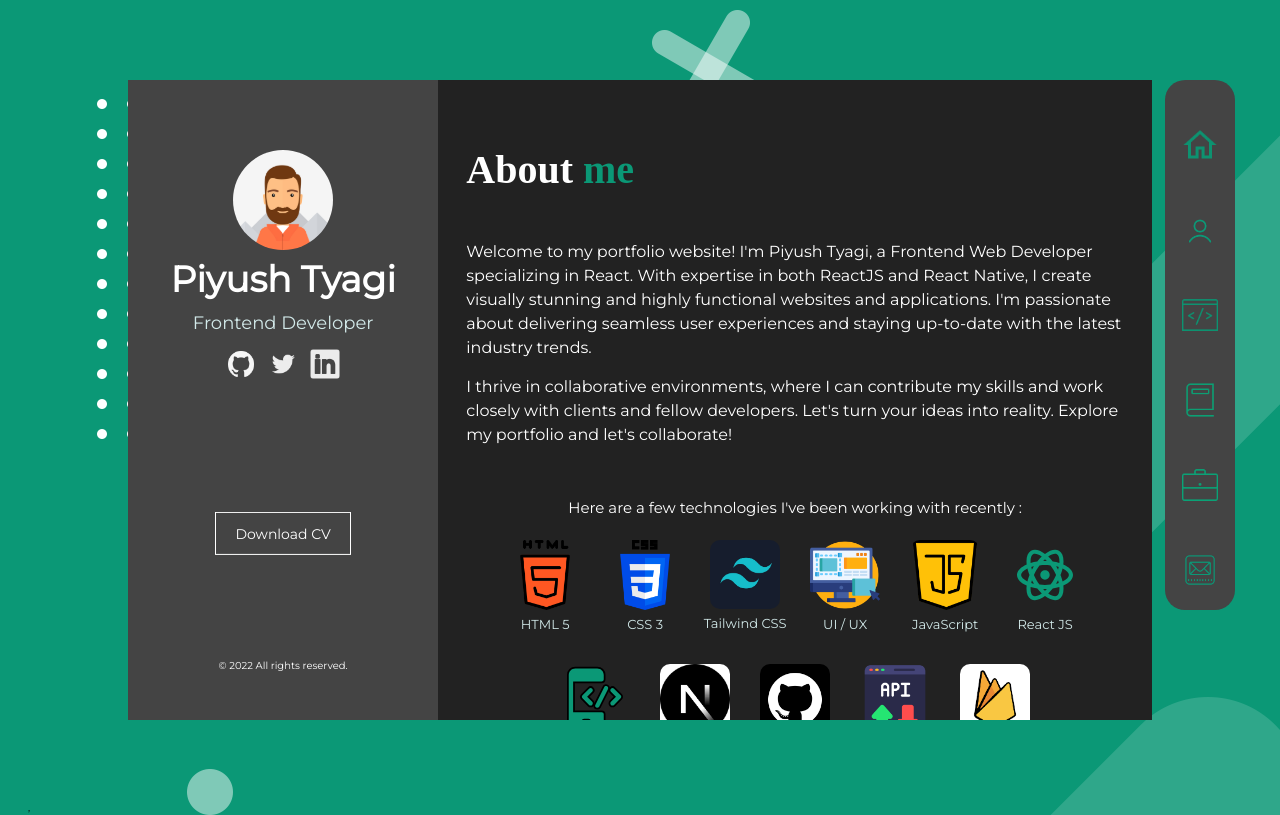
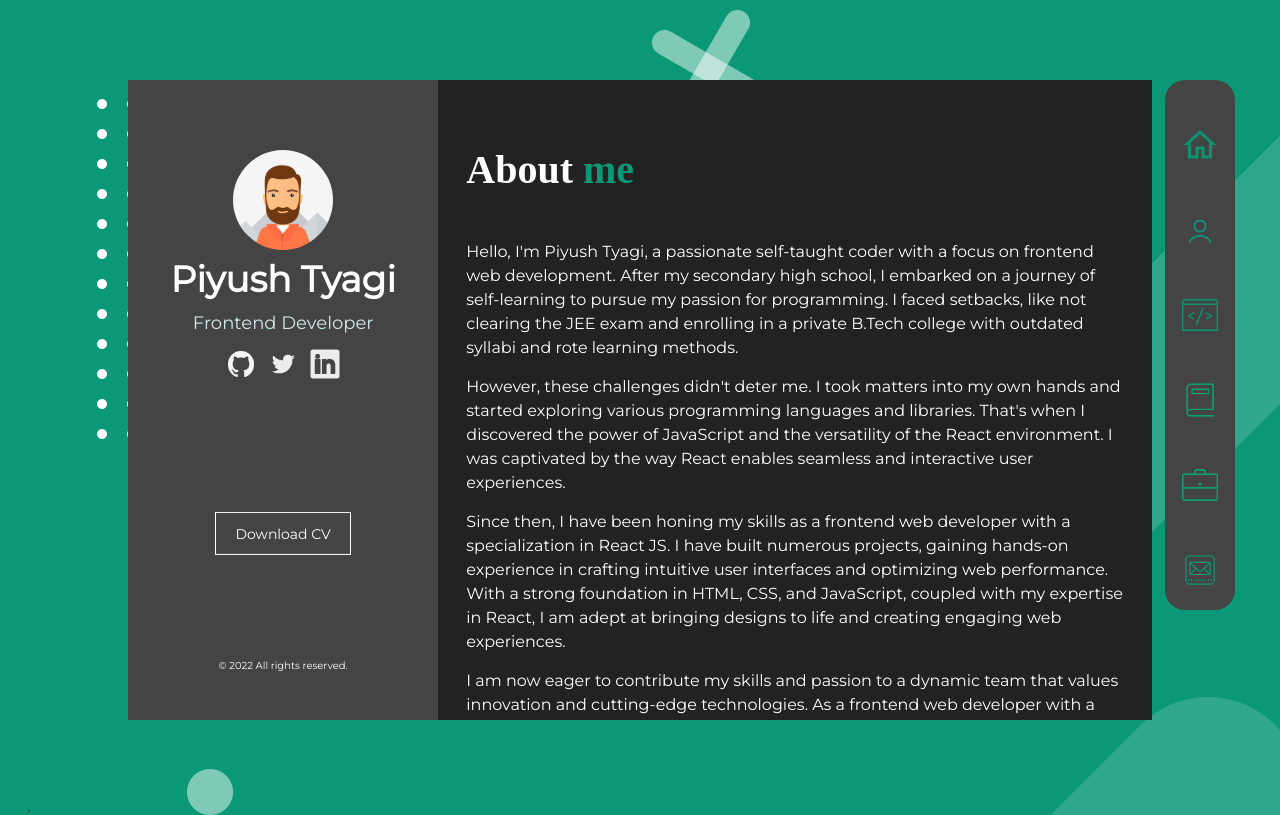
Before and after one commit to Piyush-45/Portfolio, a React (Vite) app: page /about in a window 1280 px wide. Built offline with nearby package versions, Linux system fonts and the light colour scheme.

Commit message:
resume and about section updated

```diff
--- a/src/Components/Sidebar.jsx
+++ b/src/Components/Sidebar.jsx
@@ -42,7 +42,7 @@ const Sidebar = () => {
           </li>
         </ul>
       </div>
-      <a href="https://github.com/Piyush-45" className="cv_btn">
+      <a href="https://drive.google.com/file/d/17zUvt6rsKVO0ERnZPqX6b8LY8LYV8bzo/view?usp=sharing" target="_blank" className="cv_btn">
         Download CV
       </a>
       <div className="copyright">© 2022 All rights reserved.</div>
--- a/src/Pages/About.jsx
+++ b/src/Pages/About.jsx
@@ -12,7 +12,7 @@ import webdesign from "../images/web design.png";
 import firebase from "../images/firebase2.png";
 import nextjs from "../images/next js.png";
 import MobileMenu from "../Components/MobileMenu";
-import native from "../images/native1.svg"
+import native from "../images/native1.svg";
 const About = () => {
   return (
     <>
@@ -78,7 +78,7 @@ const About = () => {
         Download CV
       </a> */}
         <div className="resume_container">
-          <a href="https://github.com/Piyush-45" className="cv_btn about-cv">
+          <a href="https://drive.google.com/file/d/17zUvt6rsKVO0ERnZPqX6b8LY8LYV8bzo/view?usp=sharing" target="_blank"  className="cv_btn about-cv">
             Download CV
           </a>
         </div>
@@ -91,15 +91,23 @@ const About = () => {
 const AboutmeTop = () => {
   return (
     <>
-      {aboutme.map(({ aboutme_p1, aboutme_p2 }) => {
+      {aboutme.map(
+        ({ aboutme_p1, aboutme_p2, aboutme_p3, aboutme_p4, aboutme_p5 }) => {
           return (
             <div className="text_about_me">
               <div className="about_p_1">{aboutme_p1}</div>
               <br />
               <div className="about_p_2">{aboutme_p2}</div>
+              <br />
+              <div className="about_p_1">{aboutme_p3}</div>
+              <br />
+              <div className="about_p_1">{aboutme_p4}</div>
+              <br />
+              <div className="about_p_1">{aboutme_p5}</div>
             </div>
           );
-      })}
+        }
+      )}
     </>
   );
 };
--- a/src/Pages/Contact.jsx
+++ b/src/Pages/Contact.jsx
@@ -88,7 +88,7 @@ const Contact = () => {
                   />
                 </motion.div>
 
-                <motion.div className="msg-half" initial={{opacity:0, x:100}} animate={{x:0, opacity:1}} transition={{duration:2}}>
+                <motion.div className="msg-half" initial={{opacity:0, x:100}} animate={{x:0, opacity:1}} transition={{duration:1}}>
                   <textarea
                     id="message"
                     name="message"
--- a/src/data.jsx
+++ b/src/data.jsx
@@ -44,8 +44,14 @@ import ef3 from "../src/images/swiper_webp/ef5.webp";
 export const aboutme = [
   {
     heading: "About ",
-    aboutme_p1: `  Welcome to my portfolio website! I'm Piyush Tyagi, a Frontend Web Developer specializing in React. With expertise in both ReactJS and React Native, I create visually stunning and highly functional websites and applications. I'm passionate about delivering seamless user experiences and staying up-to-date with the latest industry trends.`,
-    aboutme_p2: `  I thrive in collaborative environments, where I can contribute my skills and work closely with clients and fellow developers. Let's turn your ideas into reality. Explore my portfolio and let's collaborate!`,
+    // aboutme_p1: `  Welcome to my portfolio website! I'm Piyush Tyagi, a Frontend Web Developer specializing in React. With expertise in both ReactJS and React Native, I create visually stunning and highly functional websites and applications. I'm passionate about delivering seamless user experiences and staying up-to-date with the latest industry trends.`,
+    // aboutme_p2: `  I thrive in collaborative environments, where I can contribute my skills and work closely with clients and fellow developers. Let's turn your ideas into reality. Explore my portfolio and let's collaborate!`,
+    aboutme_p1:`Hello, I'm Piyush Tyagi, a passionate self-taught coder with a focus on frontend web development. After my secondary high school, I embarked on a journey of self-learning to pursue my passion for programming. I faced setbacks, like not clearing the JEE exam and enrolling in a private B.Tech college with outdated syllabi and rote learning methods.`,
+    aboutme_p2 :`However, these challenges didn't deter me. I took matters into my own hands and started exploring various programming languages and libraries. That's when I discovered the power of JavaScript and the versatility of the React environment. I was captivated by the way React enables seamless and interactive user experiences.`,
+    aboutme_p3:`Since then, I have been honing my skills as a frontend web developer with a specialization in React JS. I have built numerous projects, gaining hands-on experience in crafting intuitive user interfaces and optimizing web performance. With a strong foundation in HTML, CSS, and JavaScript, coupled with my expertise in React, I am adept at bringing designs to life and creating engaging web experiences.`,
+    aboutme_p4:`I am now eager to contribute my skills and passion to a dynamic team that values innovation and cutting-edge technologies. As a frontend web developer with a focus on React, I am committed to delivering high-quality code and enhancing user satisfaction.
+    `,
+    aboutme_p5:`Thank you for taking the time to review my profile. I look forward to discussing how I can contribute to your team's success.`
   },
 ];
 
```
Also changed, not shown: 1 other file (tests, documents, lock files or other folders). Lines whose indentation alone changed are shown as unchanged.
